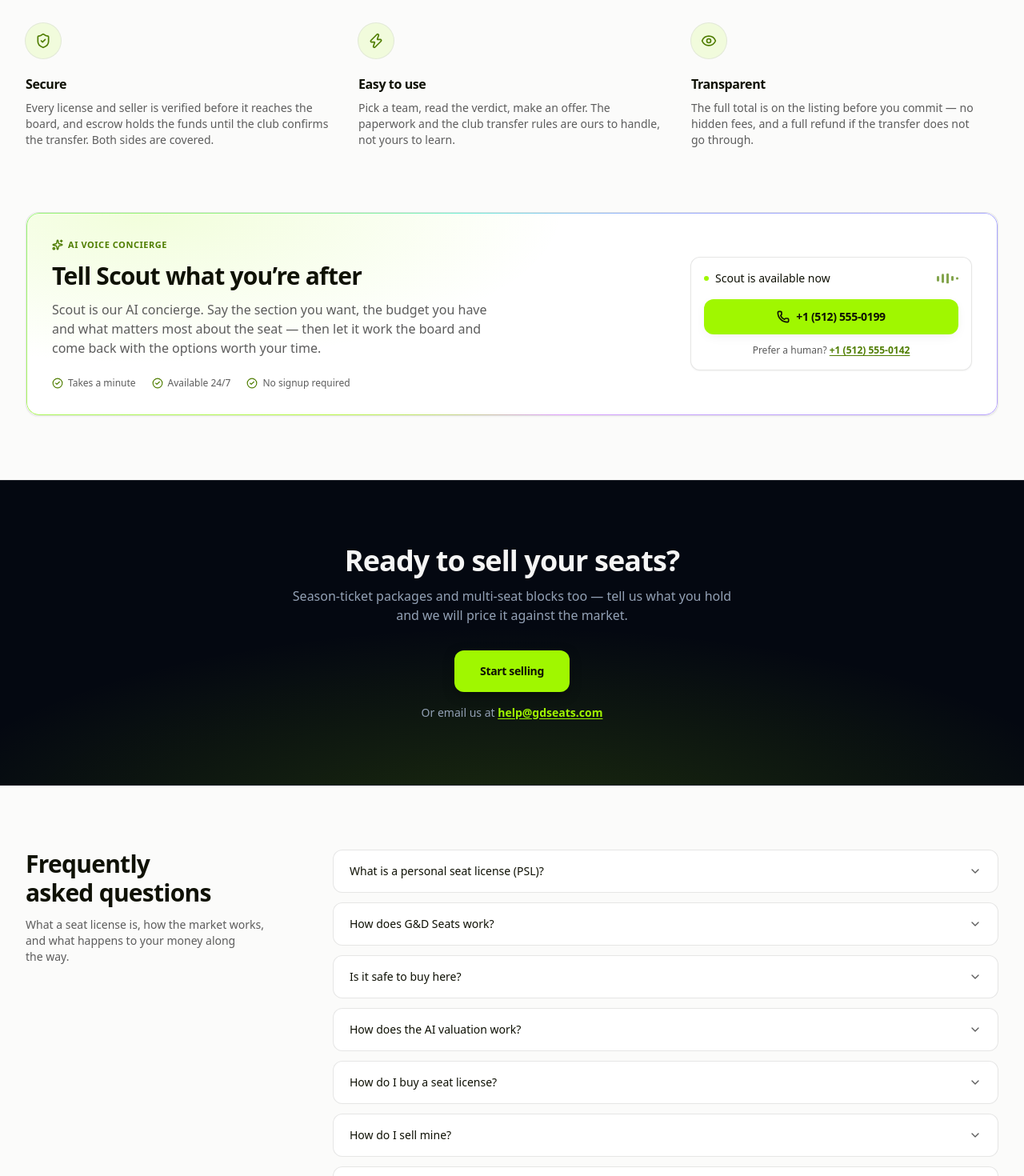
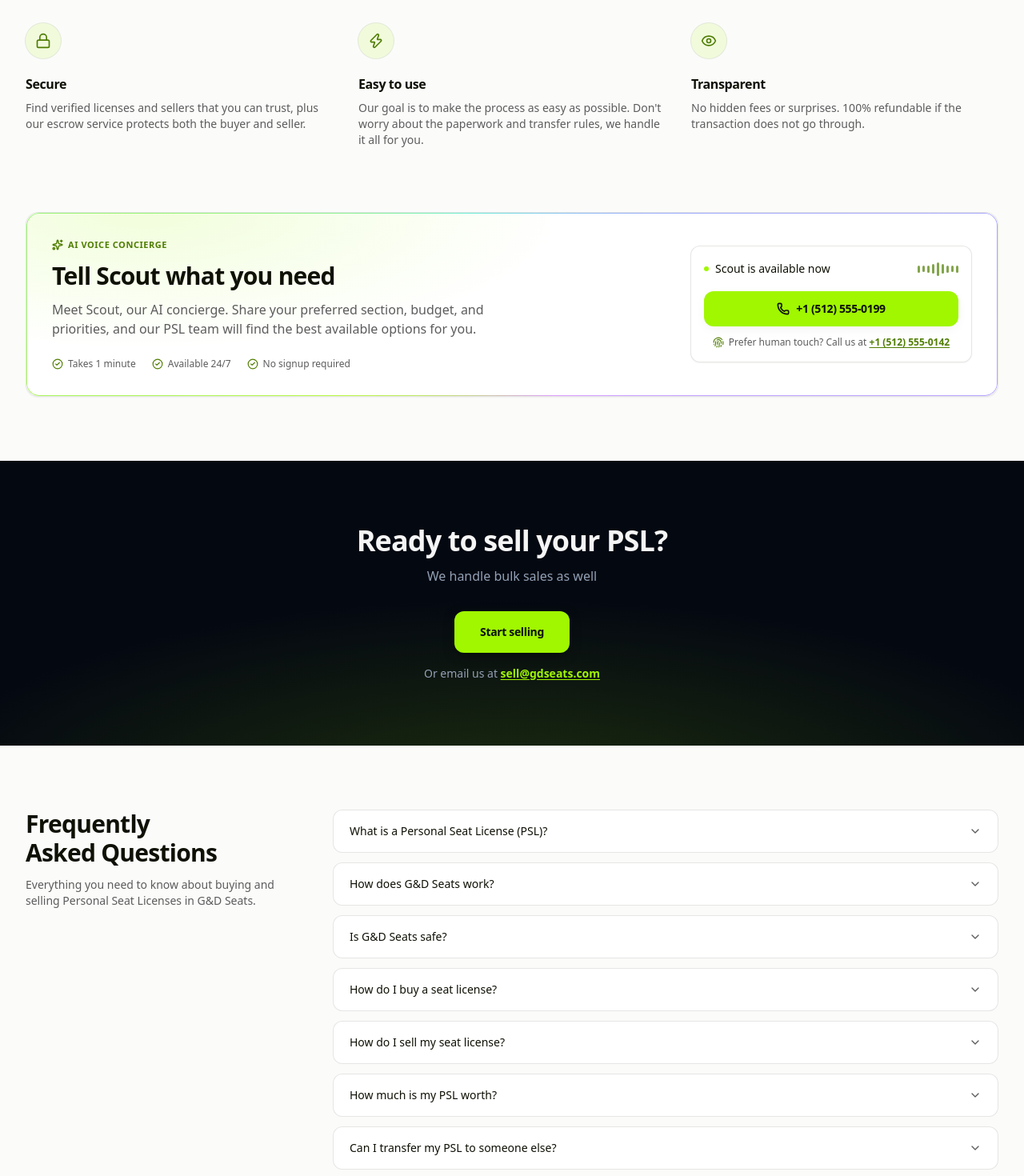
Before and after one commit to angelarreolagg/gdseats, a React (Vite) app: page / in a window 1280 px wide. Shown: the part 1280-2750 px from the top of the page at 80% size. Built offline with nearby package versions, Linux system fonts and the light colour scheme.

Commit message:
✨ feat: update landing components with improved messaging and visuals

```diff
--- a/src/app/components/landing/ConciergeSection.tsx
+++ b/src/app/components/landing/ConciergeSection.tsx
@@ -1,12 +1,12 @@
-import { CircleCheck, Phone, Sparkles } from 'lucide-react'
+import { CircleCheck, FingerprintPattern, Phone, Sparkles } from 'lucide-react'
 import { Button } from '@/shared/components/Button'
 import { Card } from '@/shared/components/Card'
 import { Reveal } from '@/shared/components/Reveal'
 import { CONCIERGE_PHONE, CONTACT_PHONE, CONTACT_PHONE_HREF } from '@/shared/config/contact'
 import { showOfferNotice } from '@/shared/utils/demoNotice'
-import { VoiceBars } from './VoiceBars'
+import { SymmetricWave } from './SymmetricWave'
 
-const ASSURANCES = ['Takes a minute', 'Available 24/7', 'No signup required']
+const ASSURANCES = ['Takes 1 minute', 'Available 24/7', 'No signup required']
 
 /**
  * The AI concierge card.
@@ -40,13 +40,13 @@
               </p>
 
               <h2 className="mt-3 text-2xl font-semibold tracking-tight text-balance text-ink sm:text-3xl">
-                Tell Scout what you&rsquo;re after
+                Tell Scout what you need
               </h2>
 
               <p className="mt-3 max-w-xl text-sm text-pretty text-muted sm:text-base">
-                Scout is our AI concierge. Say the section you want, the budget you have
-                and what matters most about the seat — then let it work the board and
-                come back with the options worth your time.
+                Meet Scout, our AI concierge. Share your preferred section, budget, and
+                priorities, and our PSL team will find the best available options for
+                you.
               </p>
 
               <ul className="mt-6 flex flex-wrap gap-x-5 gap-y-2">
@@ -72,7 +72,7 @@
                   <span aria-hidden="true" className="size-1.5 shrink-0 rounded-full bg-accent" />
                   Scout is available now
                 </span>
-                <VoiceBars />
+                <SymmetricWave />
               </div>
 
               <Button
@@ -85,14 +85,29 @@
                 {CONCIERGE_PHONE}
               </Button>
 
-              <p className="mt-3 text-center text-xs text-muted">
-                Prefer a human?{' '}
+              {/*
+               * The fingerprint is the one icon in this card that carries an
+               * idea rather than labelling a control: it marks the line as the
+               * human route out of an AI panel, opposite the `Phone` on the
+               * button above. `flex` + `flex-wrap` rather than an inline icon,
+               * so a narrow card breaks between the mark and the sentence
+               * instead of stranding the glyph on a line of its own.
+               */}
+              <p className="mt-3 flex flex-wrap items-center justify-center gap-x-1.5 gap-y-1 text-center text-xs text-muted">
+                <FingerprintPattern
+                  aria-hidden="true"
+                  className="h-3.5 w-3.5 shrink-0 text-accent-ink"
+                  strokeWidth={2}
+                />
+                <span>
+                  Prefer human touch? Call us at{' '}
                   <a
                     href={CONTACT_PHONE_HREF}
                     className="rounded font-semibold text-accent-ink underline underline-offset-2"
                   >
                     {CONTACT_PHONE}
                   </a>
+                </span>
               </p>
             </Card>
           </div>
--- a/src/app/components/landing/FaqSection.tsx
+++ b/src/app/components/landing/FaqSection.tsx
@@ -18,7 +18,7 @@
 const FAQ_ITEMS: FaqItem[] = [
   {
     id: 'what-is-a-psl',
-    question: 'What is a personal seat license (PSL)?',
+    question: 'What is a Personal Seat License (PSL)?',
     answer:
       'A PSL is the right to buy season tickets for one specific seat, for as long as you hold it. You own the seat; the tickets themselves are bought separately each season. It is an asset — you can sell it, and its value moves with the team.',
   },
@@ -30,15 +30,9 @@
   },
   {
     id: 'is-it-safe',
-    question: 'Is it safe to buy here?',
+    question: 'Is G&D Seats safe?',
     answer:
       'Every license and seller is verified before it reaches the board, and funds are held in escrow until the club confirms the transfer into your name. If the transfer does not complete, the money goes back.',
-  },
-  {
-    id: 'ai-verdict',
-    question: 'How does the AI valuation work?',
-    answer:
-      'Each listing is compared against an estimate built from recent sales in the same section, the seat position, and the demand trend for the franchise. The verdict tells you whether the asking price sits above the market, in line with it, or below — and the reasoning is shown with it, not hidden.',
   },
   {
     id: 'how-to-buy',
@@ -48,7 +42,7 @@
   },
   {
     id: 'how-to-sell',
-    question: 'How do I sell mine?',
+    question: 'How do I sell my seat license?',
     answer:
       'Tell us the section, row and seat, and we price it against everything else on the market before it goes live. Listing is free — a commission comes out only when the sale completes.',
   },
@@ -59,8 +53,14 @@
       'It depends on the venue, the section, how the team is performing and how much inventory is already listed near your seat. The valuation on every listing is the same model we would run on yours.',
   },
   {
+    id: 'transfer',
+    question: 'Can I transfer my PSL to someone else?',
+    answer:
+      'Yes. A seat license is transferable, which is what makes a market for it possible in the first place. Each club sets its own rules on timing and fees, and we handle that paperwork as part of the sale.',
+  },
+  {
     id: 'season-tickets',
-    question: 'Do I still buy season tickets after getting a PSL?',
+    question: 'Do I still need to buy season tickets after purchasing a PSL?',
     answer:
       'Yes. The license secures your right to that seat; the tickets for each season are a separate purchase from the club. Without the license, the seat is not offered to you at all.',
   },
@@ -166,11 +166,11 @@
       <div className="grid gap-8 lg:grid-cols-[minmax(0,20rem)_minmax(0,1fr)] lg:gap-16">
         <Reveal className="lg:sticky lg:top-24 lg:self-start">
           <h2 className="text-2xl font-semibold tracking-tight text-balance text-ink sm:text-3xl">
-            Frequently asked questions
+            Frequently Asked Questions
           </h2>
           <p className="mt-3 text-sm text-pretty text-muted">
-            What a seat license is, how the market works, and what happens to your money
-            along the way.
+            Everything you need to know about buying and selling Personal Seat Licenses
+            in G&amp;D Seats.
           </p>
         </Reveal>
 
--- a/src/app/components/landing/SellCtaSection.tsx
+++ b/src/app/components/landing/SellCtaSection.tsx
@@ -1,6 +1,6 @@
 import { Button } from '@/shared/components/Button'
 import { Reveal } from '@/shared/components/Reveal'
-import { CONTACT_EMAIL, CONTACT_EMAIL_HREF } from '@/shared/config/contact'
+import { SELL_EMAIL, SELL_EMAIL_HREF } from '@/shared/config/contact'
 import { showOfferNotice } from '@/shared/utils/demoNotice'
 
 /**
@@ -18,16 +18,18 @@
  * ending in a pale footer — the one moment asking a visitor to act should not
  * be the flattest thing on the page.
  *
- * **`border-y` is load-bearing, and only in dark mode.** In light the band is a
- * near-black block on `#fbfbfa` and separates itself. In dark the band and the
- * page are both `#040811`, so without the hairlines the section has no edges
- * and the CTA appears to float in the middle of nothing. The hero gets away
- * with no border because it fades into the page deliberately; this one is
- * supposed to read as a distinct slab.
+ * **No border, and that is a correction rather than an omission.** This shipped
+ * with `border-y`, on the reasoning that in dark mode the band and the page are
+ * both `#040811` and the section would otherwise have no edges. On screen the
+ * hairline read as a seam ruled across the page, not as the edge of a slab —
+ * exactly what `TeamsHero` already learned, which is why it has no bottom
+ * border either. The radial below is what gives the band presence in dark mode;
+ * in light, a near-black block on `#fbfbfa` separates itself and never needed
+ * the help. Don't add it back without looking at it in dark mode first.
  */
 export function SellCtaSection() {
   return (
-    <section className="dark relative isolate overflow-hidden border-y border-border-hairline bg-page">
+    <section className="dark relative isolate overflow-hidden bg-page">
       {/* The hero's radial, at the other end of the page. Same formula, so the
           two dark bands are recognisably the same treatment. */}
       <div className="absolute inset-0 bg-[radial-gradient(100%_120%_at_50%_120%,color-mix(in_oklab,var(--psl-accent)_16%,transparent),transparent_60%)]" />
@@ -35,11 +37,10 @@
       <div className="relative z-10 mx-auto max-w-7xl px-5 py-16 text-center sm:px-8 sm:py-20">
         <Reveal>
           <h2 className="text-3xl font-semibold tracking-tight text-balance text-ink sm:text-4xl">
-            Ready to sell your seats?
+            Ready to sell your PSL?
           </h2>
           <p className="mx-auto mt-3 max-w-xl text-sm text-pretty text-muted sm:text-base">
-            Season-ticket packages and multi-seat blocks too — tell us what you hold and
-            we will price it against the market.
+            We handle bulk sales as well
           </p>
         </Reveal>
 
@@ -51,10 +52,10 @@
           <p className="mt-4 text-sm text-muted">
             Or email us at{' '}
             <a
-              href={CONTACT_EMAIL_HREF}
+              href={SELL_EMAIL_HREF}
               className="rounded font-semibold text-accent-ink underline underline-offset-2"
             >
-              {CONTACT_EMAIL}
+              {SELL_EMAIL}
             </a>
           </p>
         </Reveal>
--- /dev/null
+++ b/src/app/components/landing/SymmetricWave.tsx
@@ -0,0 +1,74 @@
+import { motion, useReducedMotion } from 'motion/react'
+
+/**
+ * The delay map, in tenths of a second, and the reason the wave is symmetric.
+ *
+ * Read as a shape rather than as nine numbers: the value rises to the middle and
+ * falls back, so the two ends start together, the pulse travels inward from both
+ * edges and meets in the centre. A monotonic ramp (`0…8`) would give a wave that
+ * marches one way like a loading bar; this one breathes, which is what reads as
+ * a voice rather than as progress.
+ *
+ * Duplicated values are why the map is keyed by index and not by value.
+ */
+const DELAY_STEPS = [0, 1, 2, 3, 4, 3, 2, 1, 0]
+
+/** Resting and peak bar heights, px. The 3× ratio is what makes the motion read. */
+const MIN_HEIGHT = 8
+const MAX_HEIGHT = 24
+
+/**
+ * The equaliser beside "Scout is available now" — the cue that the line is live
+ * rather than a picture of a phone number.
+ *
+ * Purely decorative and `aria-hidden`: the availability is already stated in
+ * text next to it, so nothing here is the only carrier of anything.
+ *
+ * **It animates `height`, not `scaleY`, and that is deliberate.** A transform
+ * would be composited and cheaper, but the bars are `rounded-full` — scaling a
+ * pill vertically stretches its end caps into ellipses, so the bars would
+ * visibly deform as they moved. Animating height keeps the caps circular
+ * because a border radius is resolved in absolute units. Nine small boxes
+ * relaying out on a landing card is a cost worth paying for that; it would not
+ * be inside a long list (see `ListingRow`'s `content-visibility` note).
+ *
+ * **The reduced-motion branch is hand-rolled, and with `height` it has to be
+ * even more than it did with a transform.** `MotionConfig reducedMotion="user"`
+ * governs transform and layout animations only — it has no opinion about
+ * `height`, so left to the global config this would keep bouncing forever for
+ * someone who explicitly asked the system for no movement. The static branch
+ * renders the wave's silhouette instead: the same symmetric profile, held still,
+ * so it still reads as audio rather than as a row of identical dots.
+ */
+export function SymmetricWave() {
+  const reduceMotion = useReducedMotion()
+
+  return (
+    <span aria-hidden="true" className="flex h-6 shrink-0 items-center gap-[3px]">
+      {DELAY_STEPS.map((step, index) =>
+        reduceMotion ? (
+          <span
+            key={index}
+            // The delay map doubles as a height map: it already describes the
+            // shape the moving version traces, so the still frame is the wave
+            // paused at its widest rather than a flat line.
+            style={{ height: MIN_HEIGHT + step * 4 }}
+            className="w-[3px] rounded-full bg-accent-ink/70"
+          />
+        ) : (
+          <motion.span
+            key={index}
+            animate={{ height: [MIN_HEIGHT, MAX_HEIGHT, MIN_HEIGHT] }}
+            transition={{
+              duration: 1.2,
+              repeat: Infinity,
+              ease: 'easeInOut',
+              delay: step * 0.1,
+            }}
+            className="w-[3px] rounded-full bg-accent-ink/70"
+          />
+        ),
+      )}
+    </span>
+  )
+}
--- a/src/app/components/landing/TheGDWaySection.tsx
+++ b/src/app/components/landing/TheGDWaySection.tsx
@@ -1,4 +1,4 @@
-import { Eye, ShieldCheck, Zap, type LucideIcon } from 'lucide-react'
+import { Eye, Lock, Zap, type LucideIcon } from 'lucide-react'
 import { Reveal } from '@/shared/components/Reveal'
 
 interface Pillar {
@@ -14,19 +14,19 @@
  */
 const PILLARS: Pillar[] = [
   {
-    Icon: ShieldCheck,
+    Icon: Lock,
     title: 'Secure',
-    body: 'Every license and seller is verified before it reaches the board, and escrow holds the funds until the club confirms the transfer. Both sides are covered.',
+    body: 'Find verified licenses and sellers that you can trust, plus our escrow service protects both the buyer and seller.',
   },
   {
     Icon: Zap,
     title: 'Easy to use',
-    body: 'Pick a team, read the verdict, make an offer. The paperwork and the club transfer rules are ours to handle, not yours to learn.',
+    body: "Our goal is to make the process as easy as possible. Don't worry about the paperwork and transfer rules, we handle it all for you.",
   },
   {
     Icon: Eye,
     title: 'Transparent',
-    body: 'The full total is on the listing before you commit — no hidden fees, and a full refund if the transfer does not go through.',
+    body: 'No hidden fees or surprises. 100% refundable if the transaction does not go through.',
   },
 ]
 
@@ -52,7 +52,8 @@
           The <span className="text-accent-ink">G&amp;D Seats</span> way
         </h2>
         <p className="mx-auto mt-3 max-w-2xl text-sm text-pretty text-muted sm:text-base">
-          Why this is the straightest route to a seat license — buying or selling.
+          Find out why G&amp;D Seats is the best platform to buy and sell personal seat
+          licenses.
         </p>
       </Reveal>
 
--- a/src/app/components/landing/VoiceBars.tsx
+++ /dev/null
@@ -1,56 +0,0 @@
-import { motion, useReducedMotion } from 'motion/react'
-
-/** Resting heights, in px. Uneven on purpose — five equal bars read as a
- *  loading spinner rather than as a voice. */
-const BARS = [7, 12, 16, 10, 6]
-
-/**
- * The little equaliser next to "Scout is available now" — the cue that the line
- * is live rather than a picture of a phone number.
- *
- * Purely decorative and `aria-hidden`: "available now" is already stated in
- * text beside it, so nothing here is the only carrier of anything.
- *
- * **The reduced-motion branch is hand-rolled, and has to be.** `MotionConfig
- * reducedMotion="user"` suppresses transform animations by jumping them to
- * their end state — and the end of a `scaleY: [0.4, 1, 0.4]` keyframe loop is
- * `0.4`, so honouring the setting through Motion alone would leave a reader
- * with a row of permanently squashed stubs and no explanation. Same class of
- * problem as the hero's `<video autoPlay>`: the global config governs how
- * animations run, not whether a component should be animating at all.
- */
-export function VoiceBars() {
-  const reduceMotion = useReducedMotion()
-
-  return (
-    <span aria-hidden="true" className="flex h-4 items-center gap-[3px]">
-      {BARS.map((height, index) =>
-        reduceMotion ? (
-          <span
-            key={index}
-            style={{ height }}
-            className="w-[3px] rounded-full bg-accent-ink/70"
-          />
-        ) : (
-          <motion.span
-            key={index}
-            style={{ height }}
-            // `scaleY` rather than `height`: a transform is composited, and
-            // this loops forever a few hundred pixels from a 6 MB video.
-            animate={{ scaleY: [0.5, 1, 0.5] }}
-            transition={{
-              duration: 1.1,
-              repeat: Infinity,
-              ease: 'easeInOut',
-              // Neighbours must not pulse in lockstep or the row reads as one
-              // bar stretched wide. Offsetting each by an eighth of the cycle
-              // sends a wave left to right.
-              delay: index * 0.14,
-            }}
-            className="w-[3px] rounded-full bg-accent-ink/70"
-          />
-        ),
-      )}
-    </span>
-  )
-}
--- a/src/shared/config/contact.ts
+++ b/src/shared/config/contact.ts
@@ -17,6 +17,16 @@
 export const CONTACT_EMAIL_HREF = 'mailto:help@gdseats.com'
 
 /**
+ * The sell-side address, separate from the general one above.
+ *
+ * A seller arriving from the CTA has a different question than someone with a
+ * support problem, and routing both to one inbox is how a "we handle bulk sales"
+ * promise turns into a week of silence. Only the sell CTA uses this.
+ */
+export const SELL_EMAIL = 'sell@gdseats.com'
+export const SELL_EMAIL_HREF = 'mailto:sell@gdseats.com'
+
+/**
  * The concierge's own line, deliberately NOT the number above.
  *
  * The two answer different things: this one reaches an AI that does not exist,
```
Lines whose indentation alone changed are shown as unchanged.
